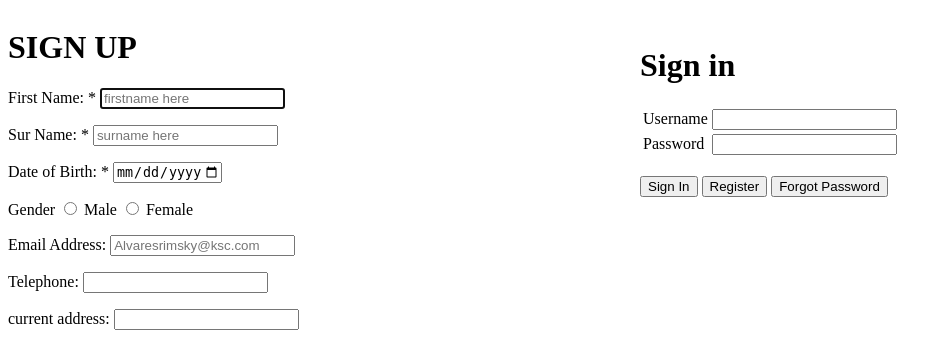
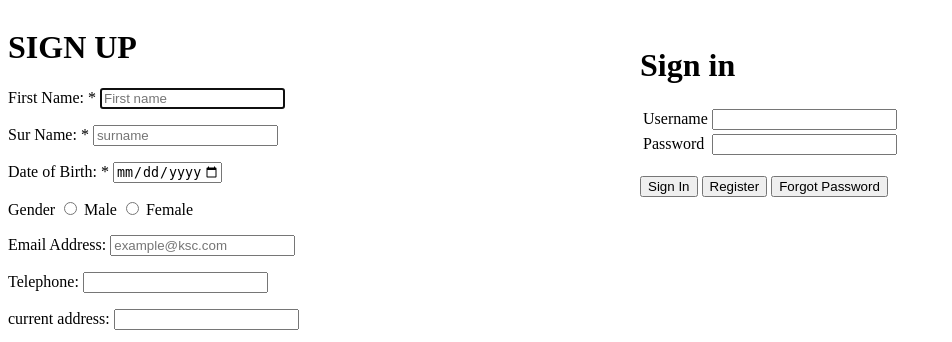
Before and after one commit to knowledge-sharing-campaign/site, a Flask app: page /register in a window 1280 px wide. Shown: the top 342 px of the page, without its empty margins (0-952 px from the left). Run offline with Flask 2, Linux system fonts and the light colour scheme.

Commit message:
Alvares.Rimsky | placeholder|email sample

```diff
--- a/app/app_core/templates/registration.html
+++ b/app/app_core/templates/registration.html
@@ -14,12 +14,12 @@
         <h1>SIGN UP</h1>
         <p>
             <label for="firstname">First Name: <span class="required">*</span></label>
-            <input type="text" id="firstname" name="firstname" value="" placeholder="firstname here" required="required" autofocus="autofocus" />
+            <input type="text" id="firstname" name="firstname" value="" placeholder="First name" required="required" autofocus="autofocus" />
             <br>
         </p>
         <p>
             <label for="firstname">Sur Name: <span class="required">*</span></label>
-            <input type="text" id="surname" name="surname" value="" placeholder="surname here" required="required" autofocus="autofocus" />
+            <input type="text" id="surname" name="surname" value="" placeholder="surname" required="required" autofocus="autofocus" />
             <br>
         </p>
         <p>
@@ -34,7 +34,7 @@
         <p>
             <form>
                 <label for="emailaddress">Email Address: <span class="required=" autofocus="autofocus"></span></label>
-                <input type="text" name="emailaddress" placeholder="Alvaresrimsky@ksc.com" />
+                <input type="text" name="emailaddress" placeholder="example@ksc.com" />
             </form>
         </p>
         <p>
```
